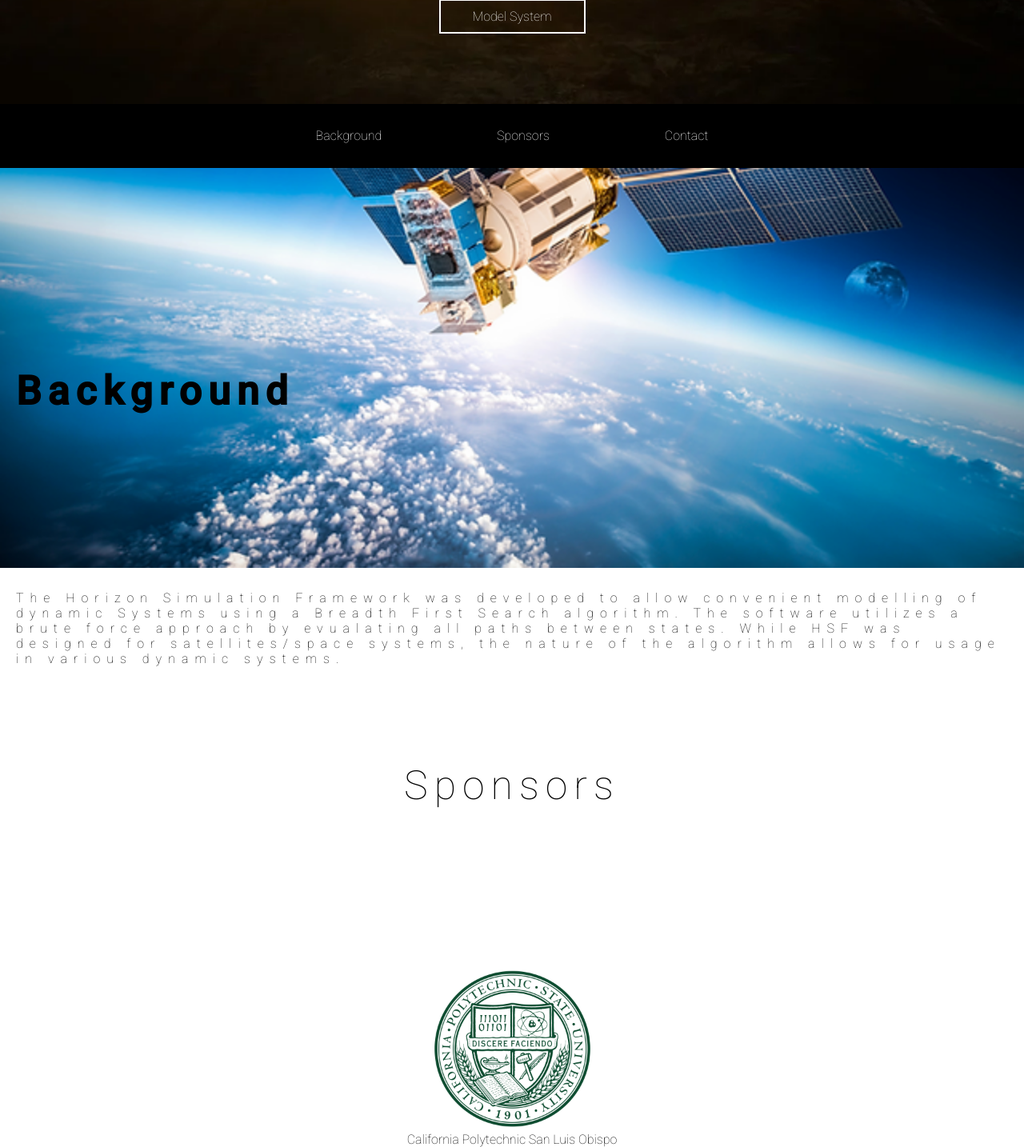
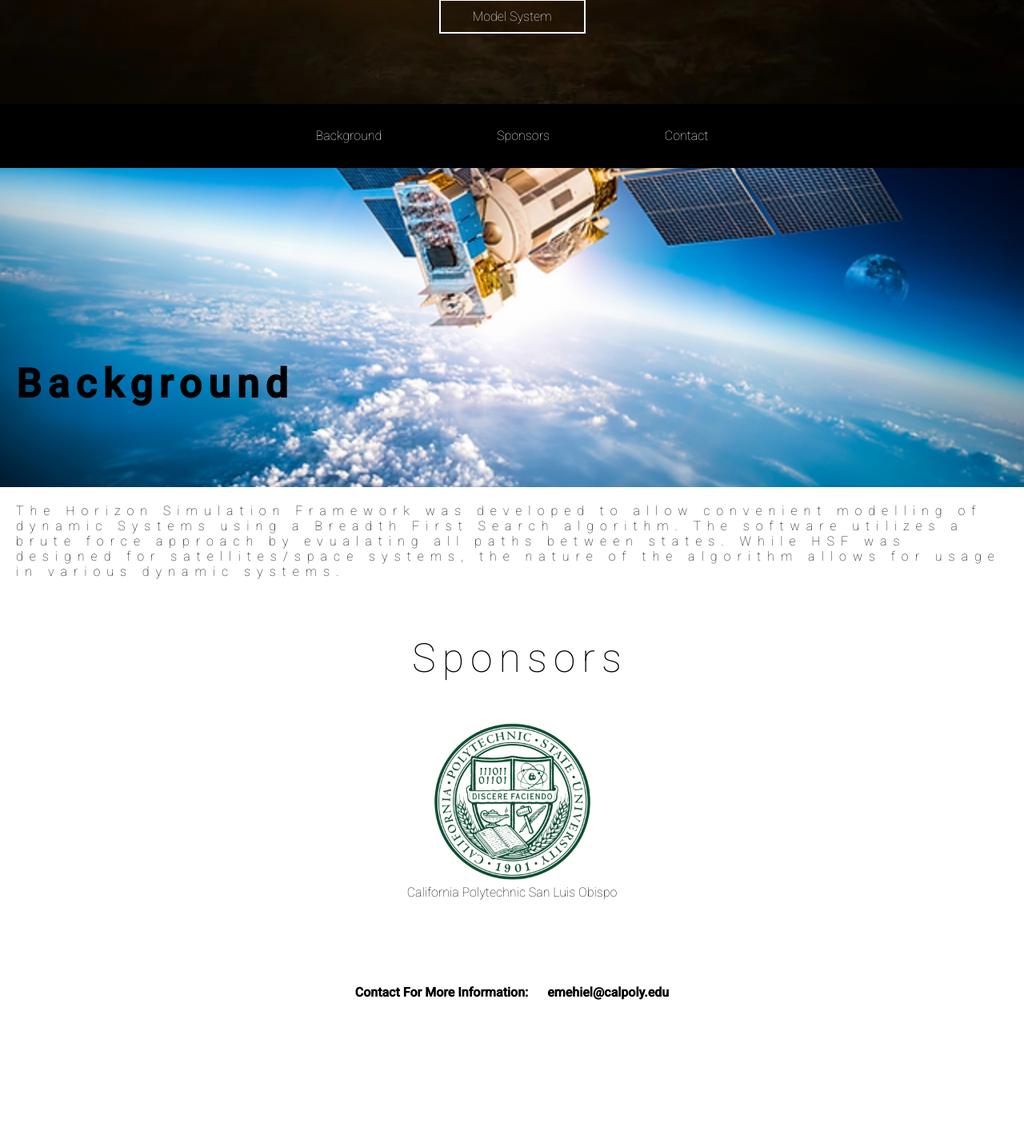
Before and after one commit to willAlbertini707/HSFEditor, a Flask app: page / in a window 1280 px wide. Shown: the part 599-2033 px from the top of the page at 80% size. After the commit the page ends 1849 px from the top, so only its background shows below. Run offline with Flask 3, Linux system fonts and the light colour scheme.

Commit message:
Finished index page

```diff
--- a/main.py
+++ b/main.py
@@ -8,7 +8,7 @@ app = Flask(__name__, template_folder='templates', static_folder='styling')
 def index():
     return render_template("index.html")
 
-@app.route("/result", methods = ["POST", "GET"])
+@app.route("/result")
 def result():
     return "<h1>Hello</h1>"
 
--- a/styling/index.css
+++ b/styling/index.css
@@ -99,7 +99,7 @@ main h1 {
     font-size: 50px;
     padding-top: 250px;
     padding-left: 20px;
-    padding-bottom: 0px;
+    padding-bottom: 100px;
 }
 
 main p {
@@ -109,12 +109,35 @@ main p {
     font-family: 'Roboto', sans-serif;
     letter-spacing: 8px;
     font-size: 16px;
+    padding-bottom: 50px;
 }
 
 .sponsors{
-    padding: 0;
     text-align: center;
 }
 .sponsors h1{
+    padding-top: 20px;
+    padding-bottom: 50px;
+}
+
+footer .container {
+    position: relative;
+    padding-top: 500px;
+    text-align: center;
+}
+
+footer ul {
+    height: 80px;
+    list-style: none;
+    margin: 0 auto;
     padding: 0;
 }
+
+footer ul li{
+    display: inline-block;
+    height: 80px;
+    line-height: 80px;
+    list-style: none;
+    padding: 0 10px;
+    transition: background .5s;
+}
--- a/templates/index.html
+++ b/templates/index.html
@@ -23,10 +23,11 @@
                     <ul>
                         <li><a href="#background">Background</a></li>
                         <li><a href="#sponsors">Sponsors</a></li>
-                        <li><a href="">Contact</a></li>
+                        <li><a href="#contact">Contact</a></li>
                     </ul>
                 </div>
             </nav>
+        </header>
 
         <main>
             <section id="background"></section>
@@ -45,16 +46,19 @@
                 <figcaption>California Polytechnic San Luis Obispo</figcaption>
             </div>
 
+        </main>
 
-            </main>
-        </header>
-
-
-
-
+        <footer>
+            <div class="container" id="contact">
+                <ul>
+                    <li>
+                        <h3><Strong>Contact For More Information:</Strong</h3>
+                    </li>
+                    <li>
+                        <h2>emehiel@calpoly.edu</h2>
+                    </li>
+                </ul>
+            </div>
+        </footer>
     </body>
-
-
-
-
 </html>
```
Lines whose indentation alone changed are shown as unchanged.
